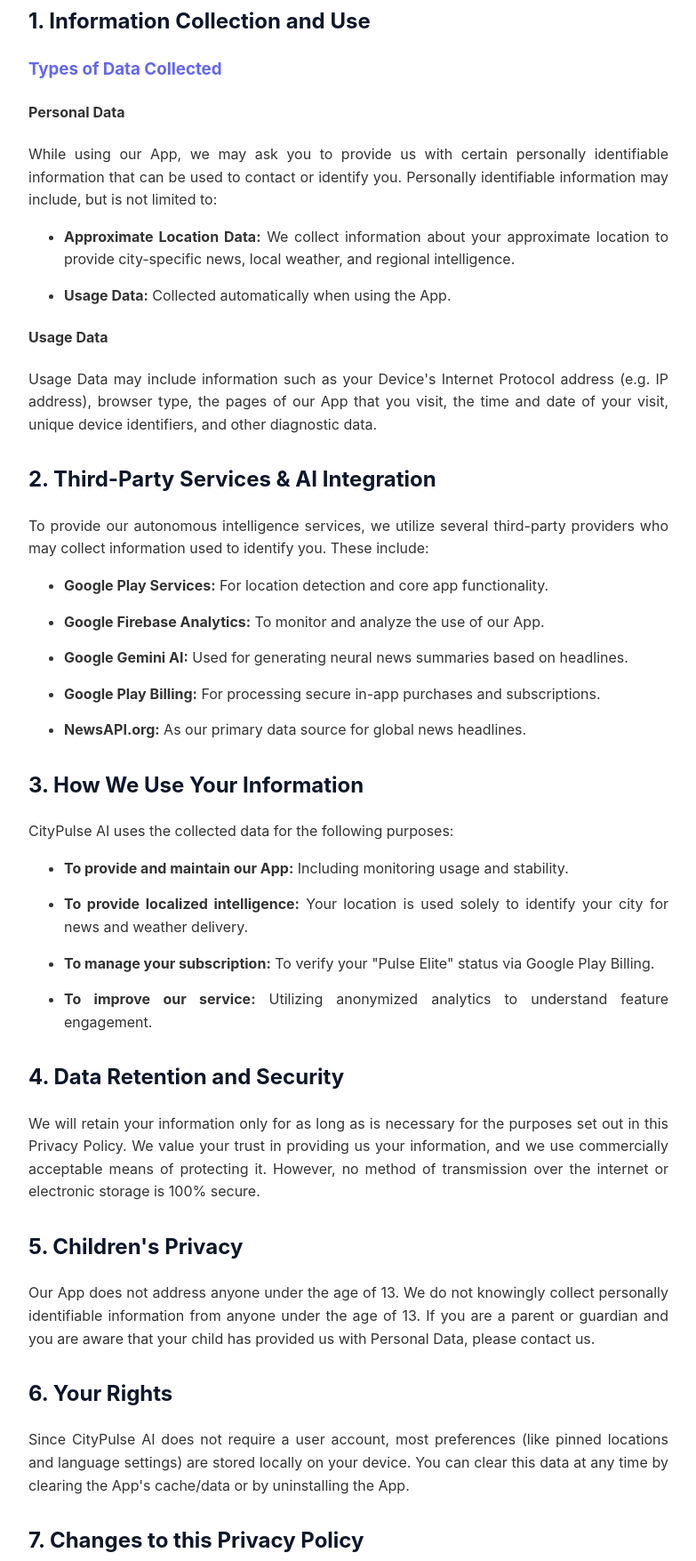
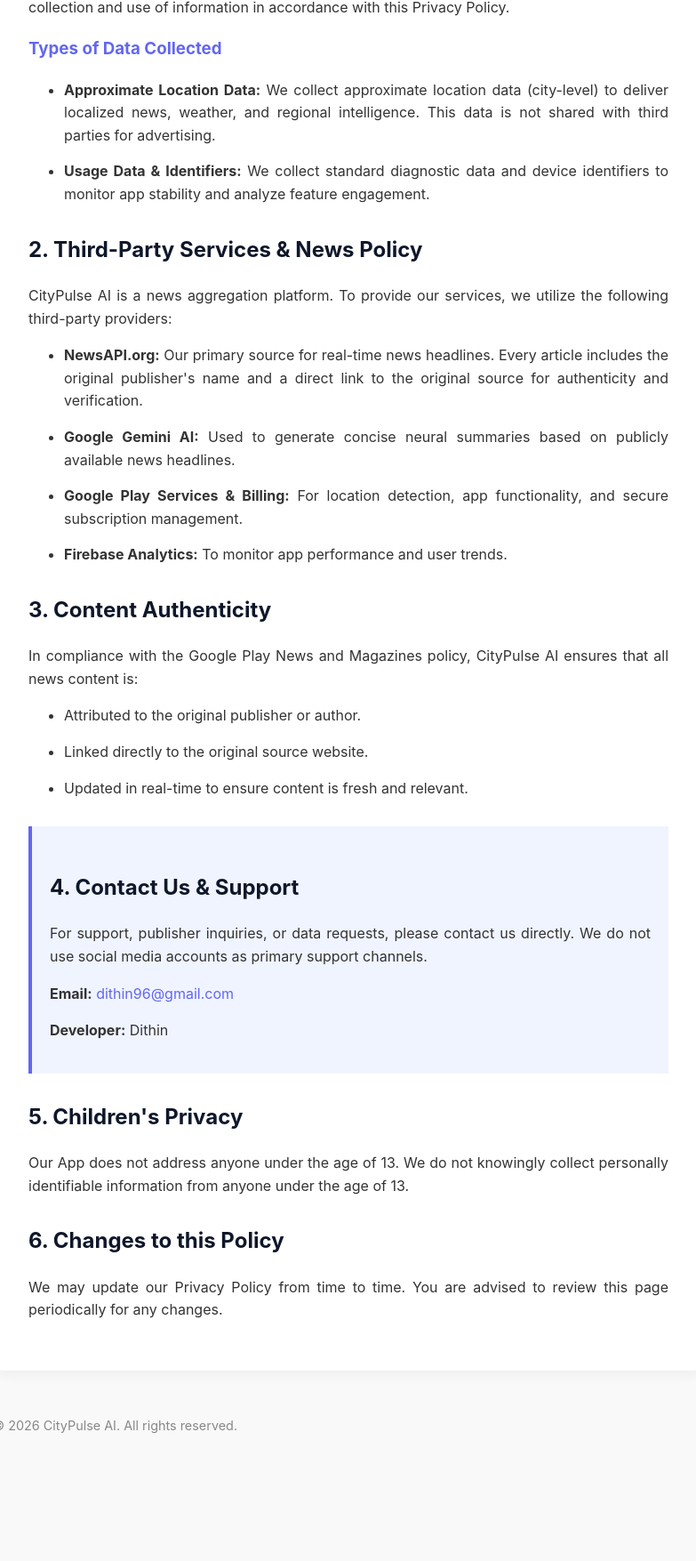
Before and after one commit to dithin96/citypulseai-privacy, a plain HTML site: page index.html in a window 1280 px wide. Shown: the part 411-2166 px from the top of the page at 89% size, without its empty margins (248-1031 px from the left). After the commit the page ends 2080 px from the top, so only its background shows below. Drawn offline with Linux system fonts and the light colour scheme.

Commit message:
index.html

```diff
--- a/index.html
+++ b/index.html
@@ -26,6 +26,7 @@
         p, li { margin-bottom: 15px; text-align: justify; }
         ul { margin-bottom: 20px; }
         .last-updated { font-style: italic; color: #666; margin-bottom: 30px; }
+        .contact-box { background: #f0f4ff; padding: 20px; border-left: 4px solid #6366F1; margin-top: 30px; }
         footer { margin-top: 50px; text-align: center; font-size: 0.9em; color: #888; }
         a { color: #6366F1; text-decoration: none; }
         a:hover { text-decoration: underline; }
@@ -35,63 +36,48 @@
 
 <div class="container">
     <h1>Privacy Policy for CityPulse AI</h1>
-    <p class="last-updated">Last updated: June 03, 2026</p>
+    <p class="last-updated">Last updated: June 04, 2026</p>
 
-    <p>This Privacy Policy describes our policies and procedures on the collection, use, and disclosure of your information when you use the <strong>CityPulse AI</strong> mobile application ("the App") and tells you about your privacy rights and how the law protects you.</p>
+    <p>This Privacy Policy describes our policies and procedures on the collection, use, and disclosure of your information when you use the <strong>CityPulse AI</strong> mobile application ("the App").</p>
 
+    <h2>1. Information Collection and Use</h2>
     <p>We use your personal data to provide and improve the App. By using the App, you agree to the collection and use of information in accordance with this Privacy Policy.</p>
 
-    <h2>1. Information Collection and Use</h2>
-
     <h3>Types of Data Collected</h3>
-
-    <h4>Personal Data</h4>
-    <p>While using our App, we may ask you to provide us with certain personally identifiable information that can be used to contact or identify you. Personally identifiable information may include, but is not limited to:</p>
     <ul>
-        <li><strong>Approximate Location Data:</strong> We collect information about your approximate location to provide city-specific news, local weather, and regional intelligence.</li>
-        <li><strong>Usage Data:</strong> Collected automatically when using the App.</li>
+        <li><strong>Approximate Location Data:</strong> We collect approximate location data (city-level) to deliver localized news, weather, and regional intelligence. This data is not shared with third parties for advertising.</li>
+        <li><strong>Usage Data & Identifiers:</strong> We collect standard diagnostic data and device identifiers to monitor app stability and analyze feature engagement.</li>
     </ul>
 
-    <h4>Usage Data</h4>
-    <p>Usage Data may include information such as your Device's Internet Protocol address (e.g. IP address), browser type, the pages of our App that you visit, the time and date of your visit, unique device identifiers, and other diagnostic data.</p>
-
-    <h2>2. Third-Party Services & AI Integration</h2>
-    <p>To provide our autonomous intelligence services, we utilize several third-party providers who may collect information used to identify you. These include:</p>
+    <h2>2. Third-Party Services & News Policy</h2>
+    <p>CityPulse AI is a news aggregation platform. To provide our services, we utilize the following third-party providers:</p>
     <ul>
-        <li><strong>Google Play Services:</strong> For location detection and core app functionality.</li>
-        <li><strong>Google Firebase Analytics:</strong> To monitor and analyze the use of our App.</li>
-        <li><strong>Google Gemini AI:</strong> Used for generating neural news summaries based on headlines.</li>
-        <li><strong>Google Play Billing:</strong> For processing secure in-app purchases and subscriptions.</li>
-        <li><strong>NewsAPI.org:</strong> As our primary data source for global news headlines.</li>
+        <li><strong>NewsAPI.org:</strong> Our primary source for real-time news headlines. Every article includes the original publisher's name and a direct link to the original source for authenticity and verification.</li>
+        <li><strong>Google Gemini AI:</strong> Used to generate concise neural summaries based on publicly available news headlines.</li>
+        <li><strong>Google Play Services & Billing:</strong> For location detection, app functionality, and secure subscription management.</li>
+        <li><strong>Firebase Analytics:</strong> To monitor app performance and user trends.</li>
     </ul>
 
-    <h2>3. How We Use Your Information</h2>
-    <p>CityPulse AI uses the collected data for the following purposes:</p>
+    <h2>3. Content Authenticity</h2>
+    <p>In compliance with the Google Play News and Magazines policy, CityPulse AI ensures that all news content is:</p>
     <ul>
-        <li><strong>To provide and maintain our App:</strong> Including monitoring usage and stability.</li>
-        <li><strong>To provide localized intelligence:</strong> Your location is used solely to identify your city for news and weather delivery.</li>
-        <li><strong>To manage your subscription:</strong> To verify your "Pulse Elite" status via Google Play Billing.</li>
-        <li><strong>To improve our service:</strong> Utilizing anonymized analytics to understand feature engagement.</li>
+        <li>Attributed to the original publisher or author.</li>
+        <li>Linked directly to the original source website.</li>
+        <li>Updated in real-time to ensure content is fresh and relevant.</li>
     </ul>
 
-    <h2>4. Data Retention and Security</h2>
-    <p>We will retain your information only for as long as is necessary for the purposes set out in this Privacy Policy. We value your trust in providing us your information, and we use commercially acceptable means of protecting it. However, no method of transmission over the internet or electronic storage is 100% secure.</p>
+    <div class="contact-box">
+        <h2>4. Contact Us & Support</h2>
+        <p>For support, publisher inquiries, or data requests, please contact us directly. We do not use social media accounts as primary support channels.</p>
+        <p><strong>Email:</strong> <a href="mailto:dithin96@gmail.com">dithin96@gmail.com</a></p>
+        <p><strong>Developer:</strong> Dithin</p>
+    </div>
 
     <h2>5. Children's Privacy</h2>
-    <p>Our App does not address anyone under the age of 13. We do not knowingly collect personally identifiable information from anyone under the age of 13. If you are a parent or guardian and you are aware that your child has provided us with Personal Data, please contact us.</p>
+    <p>Our App does not address anyone under the age of 13. We do not knowingly collect personally identifiable information from anyone under the age of 13.</p>
 
-    <h2>6. Your Rights</h2>
-    <p>Since CityPulse AI does not require a user account, most preferences (like pinned locations and language settings) are stored locally on your device. You can clear this data at any time by clearing the App's cache/data or by uninstalling the App.</p>
-
-    <h2>7. Changes to this Privacy Policy</h2>
-    <p>We may update our Privacy Policy from time to time. We will notify you of any changes by posting the new Privacy Policy on this page and updating the "Last updated" date at the top.</p>
-
-    <h2>8. Contact Us</h2>
-    <p>If you have any questions about this Privacy Policy, you can contact us:</p>
-    <ul>
-        <li><strong>By email:</strong> dithin96@gmail.com</li>
-        <li><strong>Developer:</strong> Dithin</li>
-    </ul>
+    <h2>6. Changes to this Policy</h2>
+    <p>We may update our Privacy Policy from time to time. You are advised to review this page periodically for any changes.</p>
 </div>
 
 <footer>
```
